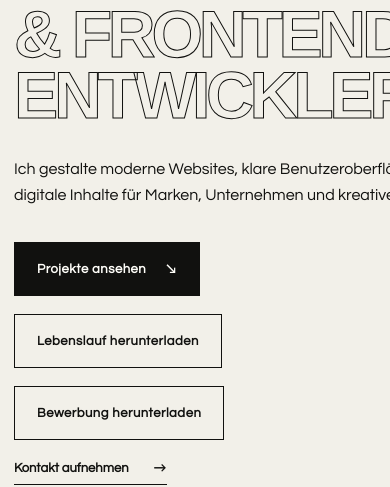
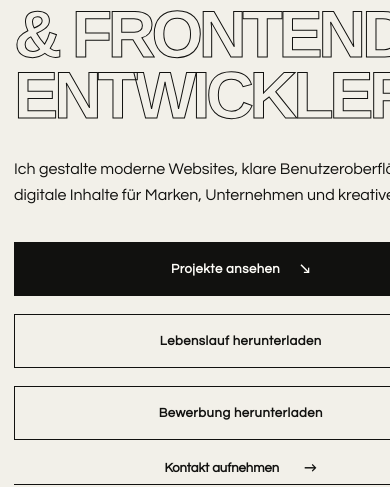
Before and after one commit to halilnabu23/halilnabu.com, a plain HTML site: page index.html in a window 390 px wide. Shown: the part 357-844 px from the top of the page. Drawn offline with Linux system fonts and the light colour scheme.

Commit message:
Fix responsive DE layout and document refresh

```diff
--- a/css/style.css
+++ b/css/style.css
@@ -42,7 +42,7 @@ img { display: block; max-width: 100%; }
 .menu-toggle { display: none; width: 44px; height: 44px; border: 1px solid var(--ink); background: transparent; cursor: pointer; }
 .menu-toggle > span:not(.sr-only) { display: block; width: 21px; height: 2px; margin: 5px auto; background: currentColor; transition: transform .25s; }
 
-.button { min-height: 54px; padding: 0 22px; display: inline-flex; align-items: center; justify-content: center; gap: 20px; border: 1px solid var(--ink); font-size: 13px; font-weight: 800; letter-spacing: .04em; cursor: pointer; transition: color .25s, background .25s, transform .25s, border-color .25s; }
+.button { min-height: 54px; padding: 0 22px; display: inline-flex; align-items: center; justify-content: center; gap: 20px; border: 1px solid var(--ink); font-size: 13px; font-weight: 800; letter-spacing: .04em; cursor: pointer; transition: color .25s, background .25s, transform .25s, border-color .25s; text-align: center; line-height: 1.3; white-space: normal; }
 .button:hover { transform: translateY(-3px); }
 .button-dark { color: var(--white); background: var(--ink); }
 .button-dark:hover { color: var(--ink); background: var(--accent); }
@@ -51,7 +51,7 @@ img { display: block; max-width: 100%; }
 .button-small { min-height: 42px; padding-inline: 18px; }
 .button-accent { width: 100%; border-color: var(--accent); background: var(--accent); color: var(--ink); }
 .button-accent:hover { background: var(--white); border-color: var(--white); }
-.text-link { display: inline-flex; align-items: center; gap: 25px; padding-bottom: 5px; border-bottom: 1px solid currentColor; font-size: 13px; font-weight: 800; }
+.text-link { display: inline-flex; align-items: center; gap: 25px; padding-bottom: 5px; border-bottom: 1px solid currentColor; font-size: 13px; font-weight: 800; flex-wrap: wrap; }
 .text-link span:last-child { transition: transform .2s; }
 .text-link:hover span:last-child { transform: translateX(5px); }
 
@@ -251,7 +251,7 @@ img { display: block; max-width: 100%; }
   .project-grid { grid-template-columns: repeat(2, minmax(0, 1fr)); }
 }
 
-@media (max-width: 1100px) {
+@media (max-width: 1180px) {
   :root { --shell: min(100% - 48px, 960px); }
   .site-nav { position: fixed; inset: var(--header-height) 0 auto; height: calc(100svh - var(--header-height)); padding: 45px 24px; display: flex; flex-direction: column; align-items: flex-start; gap: 0; background: var(--paper); transform: translateX(100%); transition: transform .35s; }
   .site-nav.is-open { transform: translateX(0); }
@@ -285,6 +285,22 @@ img { display: block; max-width: 100%; }
   .lifestyle-collage-card:not(.lifestyle-collage-card-large) { min-height: 220px; }
   .footer-grid { grid-template-columns: 1fr 1fr; }
   .footer-grid p { display: none; }
+}
+
+@media (max-width: 720px) {
+  .hero-actions,
+  .about-actions {
+    align-items: stretch;
+    flex-direction: column;
+  }
+
+  .hero-actions .button,
+  .about-actions .button,
+  .hero-actions .text-link,
+  .about-actions .text-link {
+    width: 100%;
+    justify-content: center;
+  }
 }
 
 @media (max-width: 700px) {
--- a/data/site-content.json
+++ b/data/site-content.json
@@ -8,10 +8,12 @@
   },
   "documents": {
     "cv": {
-      "src": "assets/projects/Lebenslauf-Khalil-Nabu.pdf"
+      "src": "assets/projects/Lebenslauf-Khalil-Nabu.pdf",
+      "updatedAt": ""
     },
     "application": {
-      "src": "assets/projects/Bewerbung-Khalil-Nabu.pdf"
+      "src": "assets/projects/Bewerbung-Khalil-Nabu.pdf",
+      "updatedAt": ""
     }
   },
   "lifestyleProfiles": [
--- a/js/main.js
+++ b/js/main.js
@@ -1680,19 +1680,54 @@ function applyHeroPortrait(language = currentLanguage) {
   heroPortraitImage.alt = alt;
 }
 
+function buildVersionedAssetUrl(path, version) {
+  if (!path) {
+    return "";
+  }
+
+  if (!version) {
+    return path;
+  }
+
+  const url = new URL(path, window.location.href);
+  url.searchParams.set("v", version);
+  return url.toString();
+}
+
+function applyDownloadLinkAttributes(link, path, version) {
+  const url = buildVersionedAssetUrl(path, version);
+  if (!url) {
+    return;
+  }
+
+  link.href = url;
+
+  try {
+    const fileUrl = new URL(path, window.location.href);
+    const fileName = fileUrl.pathname.split("/").pop();
+    if (fileName) {
+      link.setAttribute("download", fileName);
+    }
+  } catch {
+    // Ignore invalid file names and keep the existing download behavior.
+  }
+}
+
 function applyDocumentLinks() {
   const cvPath = dynamicSiteContent.documents?.cv?.src;
+  const cvVersion = dynamicSiteContent.documents?.cv?.updatedAt;
   const applicationPath = dynamicSiteContent.documents?.application?.src;
+  const applicationVersion = dynamicSiteContent.documents?.application?.updatedAt;
 
   if (cvPath) {
     cvLinks.forEach((link) => {
-      link.href = cvPath;
+      applyDownloadLinkAttributes(link, cvPath, cvVersion);
     });
   }
 
   if (applicationPath) {
     applicationLinks.forEach((link) => {
-      link.href = applicationPath;
+      applyDownloadLinkAttributes(link, applicationPath, applicationVersion);
     });
   }
 }
```
Also changed, not shown: js/admin.js (+10 -2 lines).
